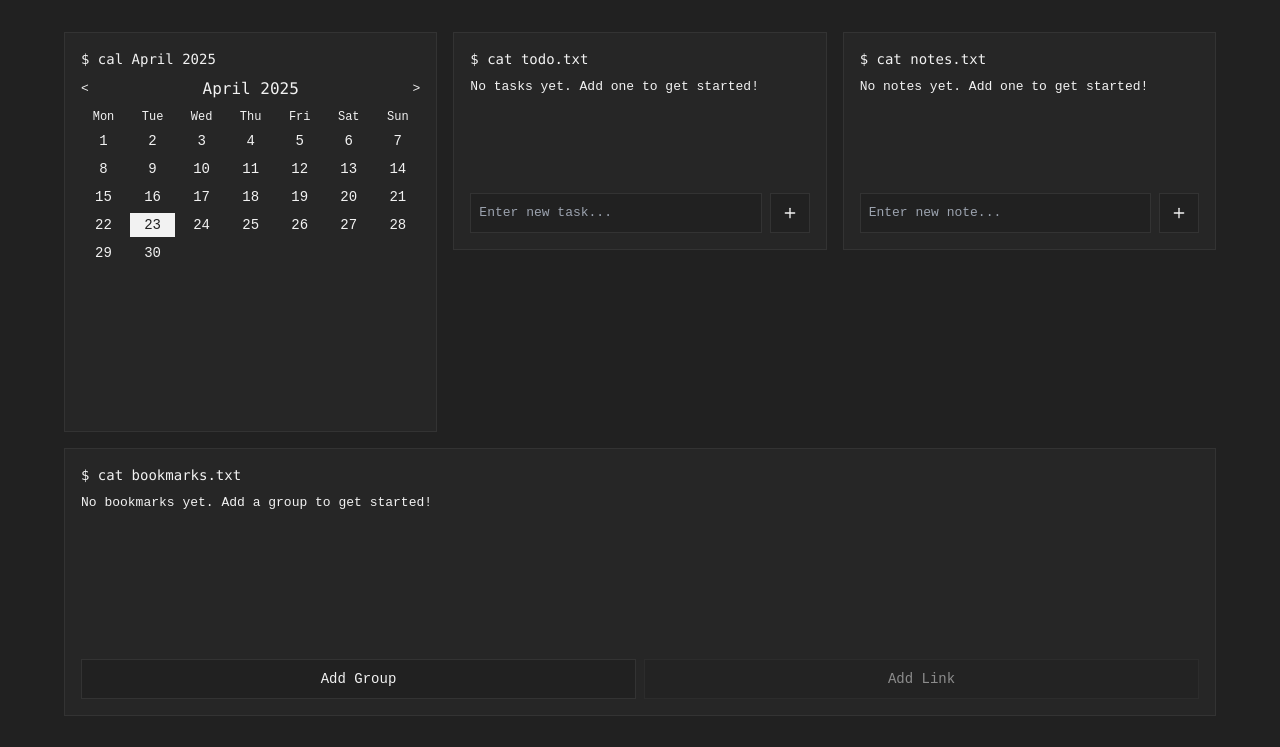
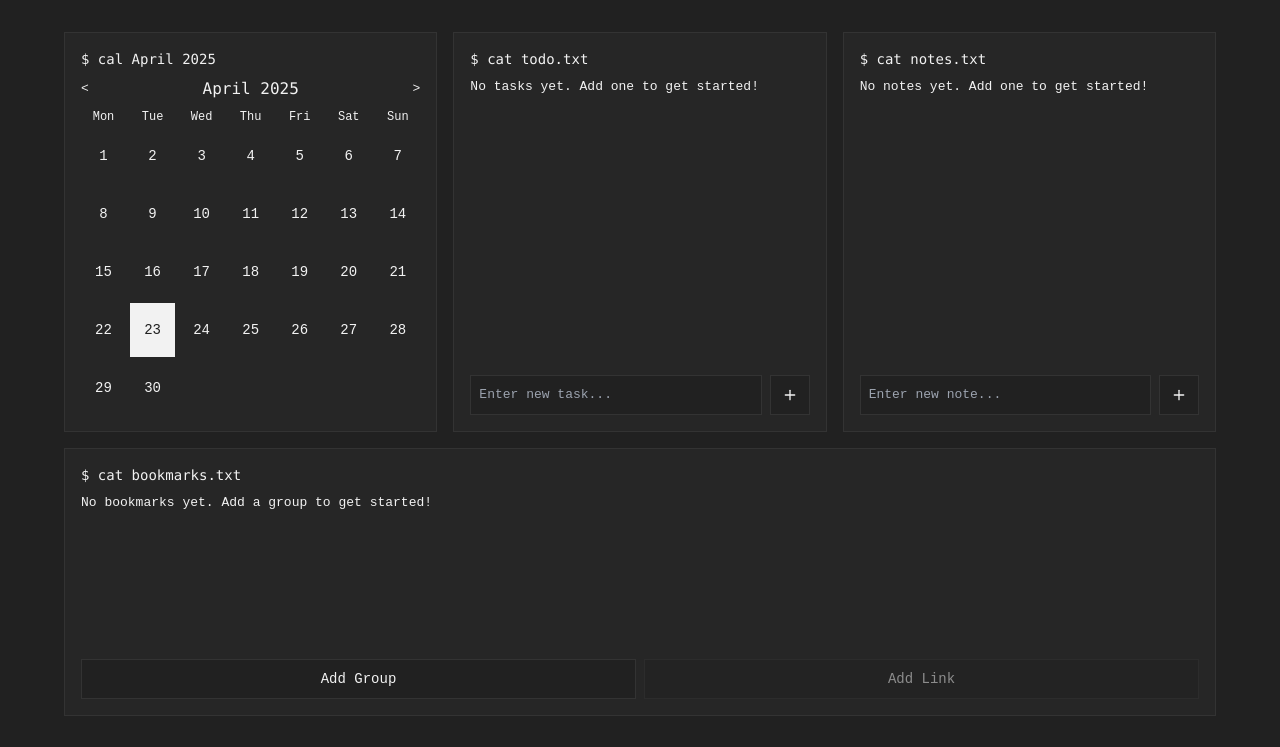
Before and after one commit to Knonical/bash-startpage-terminal-clone, a React (Vite) app: page / in a window 1280 px wide. Shown: the top 747 px of the page. Built offline with nearby package versions, Linux system fonts and the light colour scheme.

Commit message:
Adjust component heights
Ensure components within 400px containers occupy the full height.

```diff
--- a/src/components/Calendar.tsx
+++ b/src/components/Calendar.tsx
@@ -38,7 +38,7 @@ export const Calendar = () => {
   };
 
   return (
-    <div className="terminal-container h-full">
+    <div className="terminal-container h-full flex flex-col">
       <div className="terminal-header">
         $ cal {format(currentDate, 'MMMM yyyy')}
       </div>
@@ -58,7 +58,7 @@ export const Calendar = () => {
           </div>
         ))}
       </div>
-      <div className="grid grid-cols-7 gap-1 text-center">
+      <div className="grid grid-cols-7 gap-1 text-center flex-1">
         {days.map(day => {
           const reminder = getReminderForDate(day);
           return (
--- a/src/components/Notes.tsx
+++ b/src/components/Notes.tsx
@@ -15,9 +15,9 @@ export const Notes = () => {
   };
 
   return (
-    <div className="terminal-container">
+    <div className="terminal-container h-full flex flex-col">
       <div className="terminal-header">$ cat notes.txt</div>
-      <div className="min-h-[100px] mb-4">
+      <div className="flex-1 mb-4 overflow-y-auto">
         {notes.length === 0 ? (
           <div className="text-muted-foreground">No notes yet. Add one to get started!</div>
         ) : (
--- a/src/components/TodoList.tsx
+++ b/src/components/TodoList.tsx
@@ -27,9 +27,9 @@ export const TodoList = () => {
   };
 
   return (
-    <div className="terminal-container">
+    <div className="terminal-container h-full flex flex-col">
       <div className="terminal-header">$ cat todo.txt</div>
-      <div className="min-h-[100px] mb-4">
+      <div className="flex-1 mb-4 overflow-y-auto">
         {todos.length === 0 ? (
           <div className="text-muted-foreground">No tasks yet. Add one to get started!</div>
         ) : (
```
